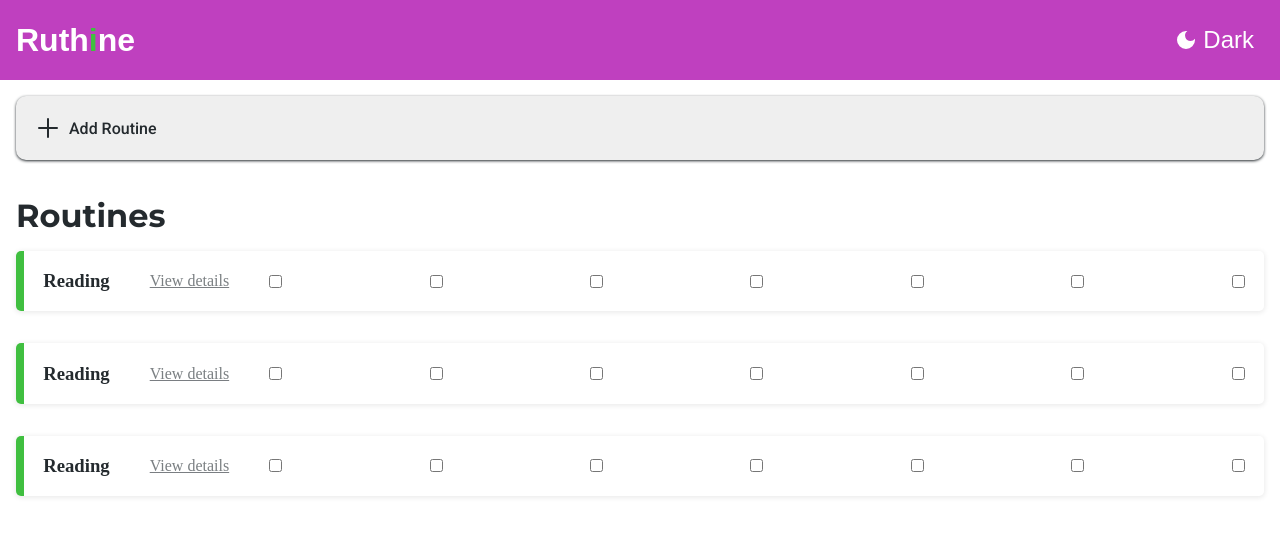
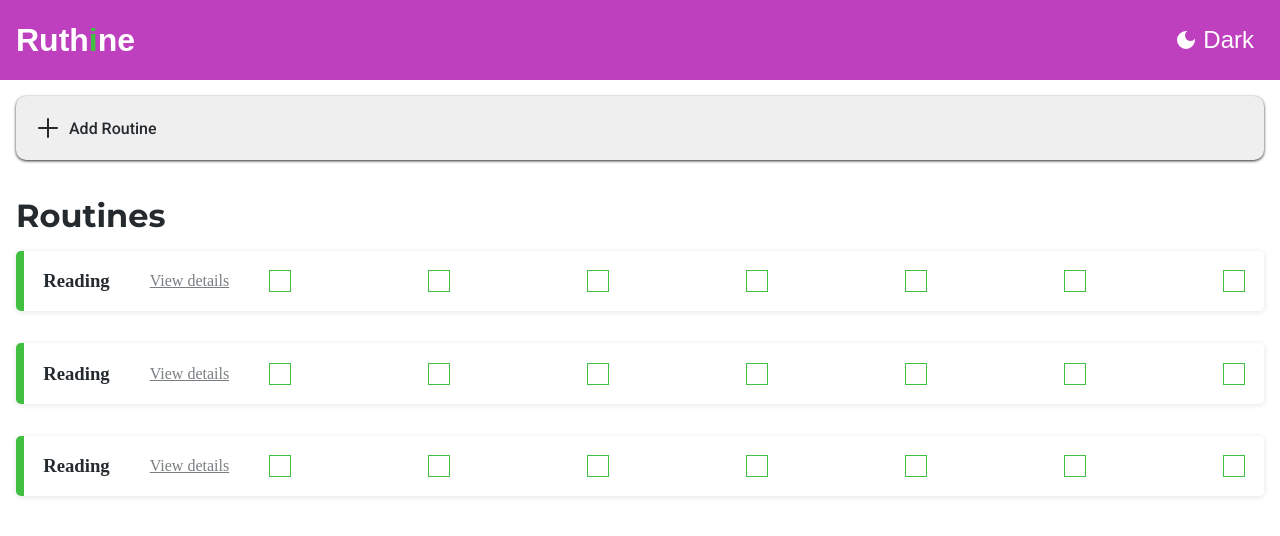
Before and after one commit to jephthahdominic/Consistensy, a React (Vite) app: page / in a window 1280 px wide. Shown: the top 536 px of the page. Built offline with nearby package versions, Linux system fonts and the light colour scheme; a web font is replaced by a local one.

Commit message:
removed the loading effect, created a success message modal component

```diff
--- a/src/components/Routine.module.css
+++ b/src/components/Routine.module.css
@@ -19,3 +19,8 @@
     display: flex;
     justify-content: space-between;
 }
+.tickers input[type="checkbox"]{
+    appearance: none;
+    padding: 10px;
+    border: 1px solid var(--color-brand--2);
+}
```
